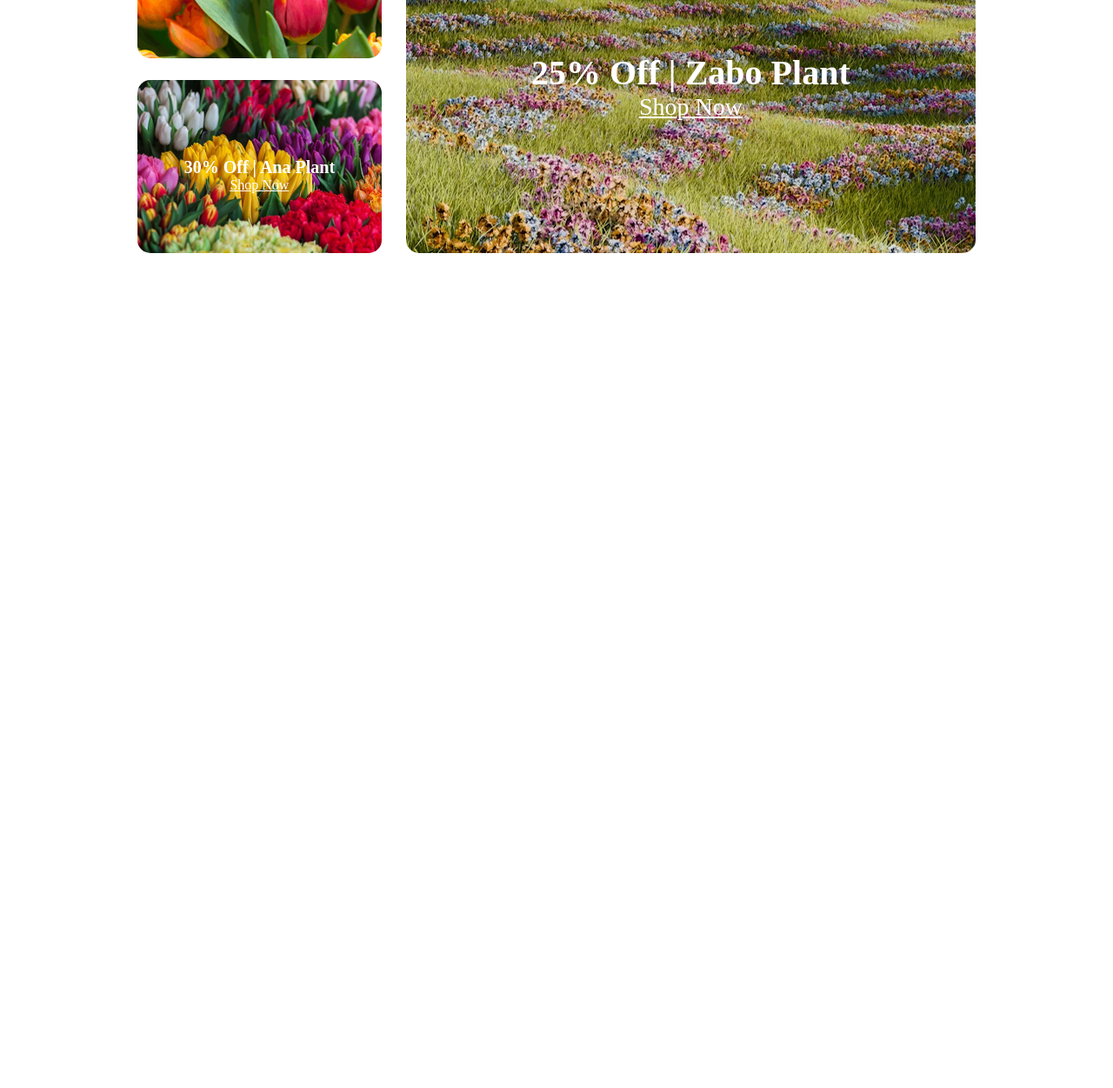
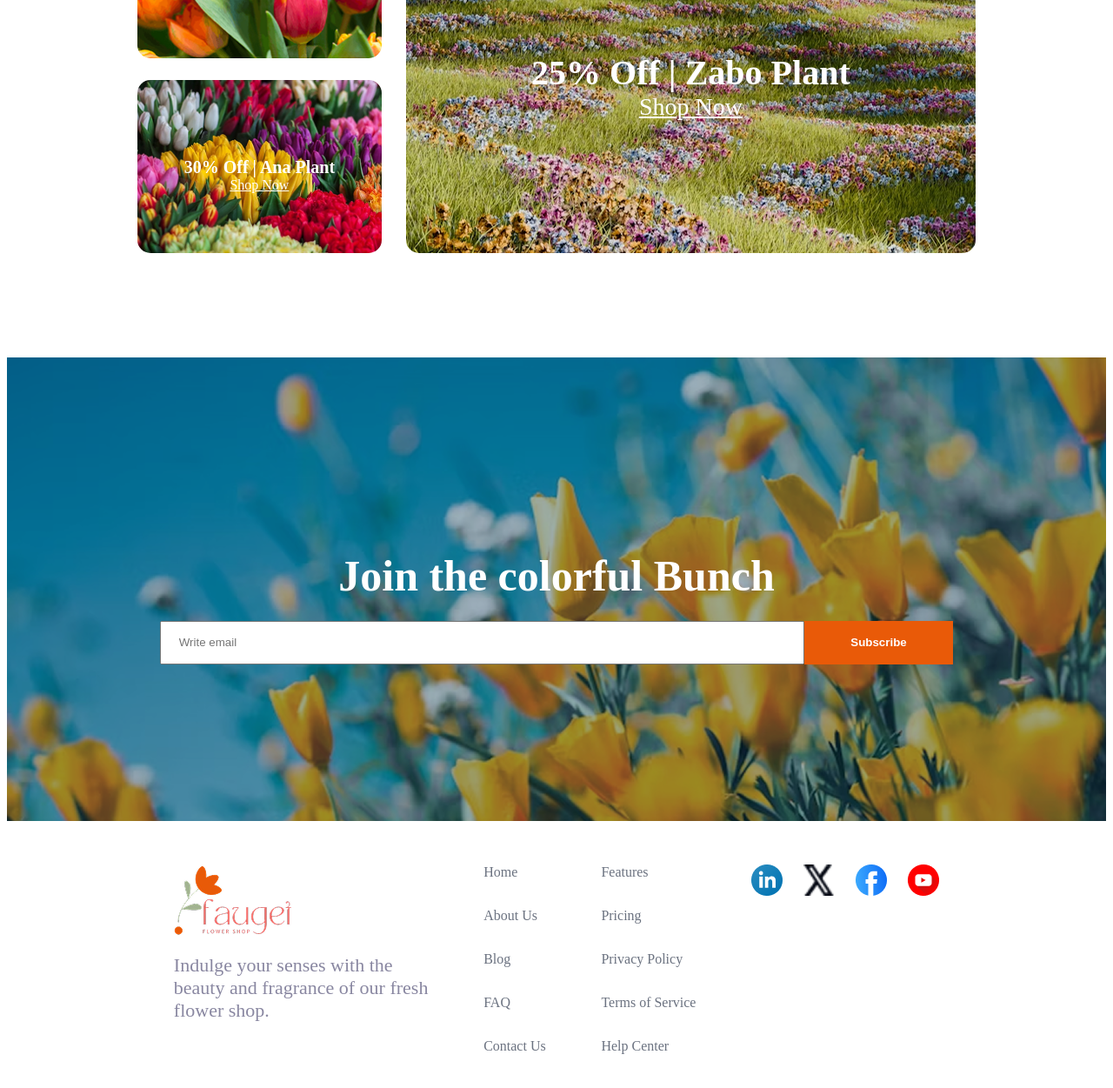
Before and after one commit to Abdullah-de-012/Flower-Market, a plain HTML site: page index.html in a window 1280 px wide. Shown: the part 3181-4432 px from the top of the page at 87% size. Before the commit the page ends 3480 px from the top, so only its background shows below. Drawn offline with Linux system fonts and the light colour scheme.

Commit message:
Footer section added

```diff
--- a/Styles/style.css
+++ b/Styles/style.css
@@ -21,7 +21,7 @@
 }
 
 .bold-font {
-    font-weight: bold;
+    font-weight: 700;
 }
 
 .medium-font {
@@ -252,6 +252,63 @@
 .third-img a{
     font-size: 1.75rem;
 }
+/* Footer */
+.join-section{
+    background-image: url(../assets/news-letter-bg.png);
+    width: 100%;
+    height: 533px;
+    background-repeat: no-repeat;
+    background-size: cover;
+    flex-direction: column;
+    justify-content: center;
+    align-items: center;
+    margin-top: 120px;
+}
+.join-section h2{
+    font-size: 3.125rem;
+    margin-bottom: 23px;
+}
+.email{
+    padding: 15.5px 540px 15.5px 20px;
+
+}
+.btn{
+    color: #FFFFFF;
+    padding:15.5px 53.5px 15.5px 53.5px;
+    font-weight: 600;
+    background-color: #E95A08;
+    border: none;
+}
+.info-section{
+    margin: 50px 160px 50px 160px;
+    justify-content: space-around;
+}
+.info-section p{
+    font-size: 1.375rem;
+    margin-top: 16px;
+}
+.info-section a{
+    display: block;
+    text-decoration: none;
+    color: #6B7280;
+}
+.home-info{
+    flex-direction: column;
+    gap: 32px;
+}
+.feature-info{
+    flex-direction: column;
+    gap: 32px;
+}
+.icon img{
+    width: 36px;
+    height: 36px;
+}
+.icon{
+    gap: 24px;
+}
+
+
 
 
 /* Mobile Responsive */
--- a/index.html
+++ b/index.html
@@ -110,10 +110,11 @@
         <section>
             <div class="latest-deal">
                 <h3 class="bold-font"><span class="orange-text">Latest </span>Deals</h3>
-                <p class="gray-text">Indulge your senses with the beauty and fragrance of our fresh flower shop. From classic roses to exotic blooms, we offer a wide variety of fresh.</p>
+                <p class="gray-text">Indulge your senses with the beauty and fragrance of our fresh flower shop. From
+                    classic roses to exotic blooms, we offer a wide variety of fresh.</p>
                 <div class="white-text deal-images">
                     <div class="img-group">
-                        <div class="first-img" >
+                        <div class="first-img">
                             <h3>60% Off | Bloom Plant</h3>
                             <a href="">Shop Now</a>
                         </div>
@@ -131,7 +132,39 @@
         </section>
     </main>
     <footer>
-
+        <div class="join-section display-flex">
+            <h2 class="bold-font white-text">Join the colorful Bunch</h2>
+            <div class="display-flex">
+                <input class="email" type="email" name="" id="email" placeholder="Write email">
+                <button class="btn">Subscribe</button>
+            </div>
+        </div>
+        <div class="info-section display-flex">
+            <div>
+                <img src="assets/logo.png" alt="">
+                <p class="gray-text">Indulge your senses with the <br>beauty and fragrance of our fresh <br>flower shop. </p>
+            </div>
+            <div class="home-info display-flex">
+                <a href="">Home</a>
+                <a href="">About Us</a>
+                <a href="">Blog</a>
+                <a href="">FAQ</a>
+                <a href="">Contact Us</a>
+            </div>
+            <div class="feature-info display-flex">
+                <a href="">Features</a>
+                <a href="">Pricing</a>
+                <a href="">Privacy Policy</a>
+                <a href="">Terms of Service</a>
+                <a href="">Help Center</a>
+            </div>
+            <div class="icon display-flex">
+                <img src="assets/icon-linkedin.png" alt="">
+                <img src="assets/icon-twitter.png" alt="">
+                <img src="assets/icon-facebook.png" alt="">
+                <img src="assets/icon-youtube.png" alt="">
+            </div>
+        </div>
     </footer>
 
 </body>
```
